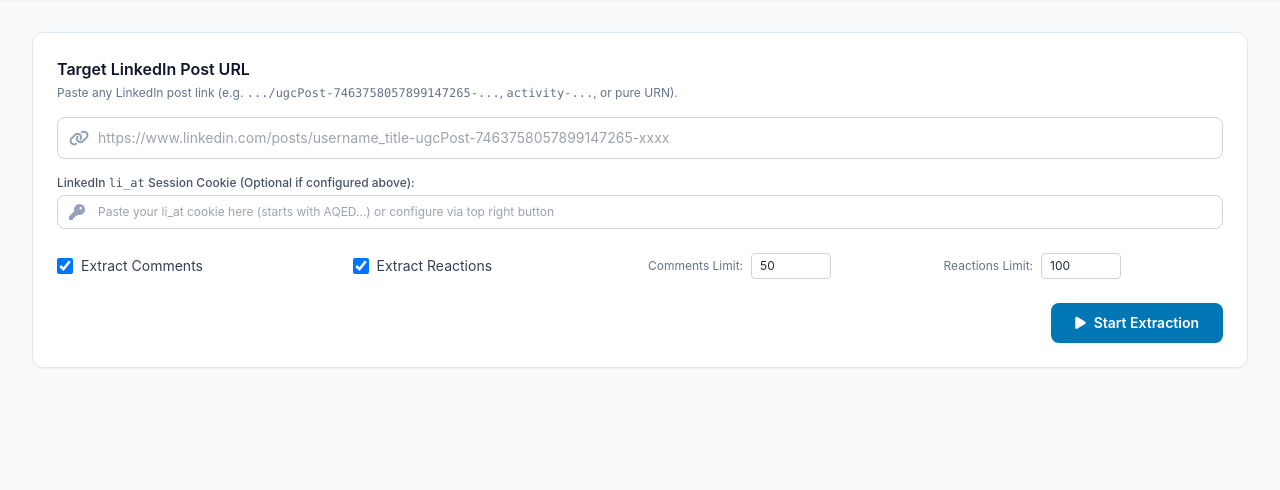
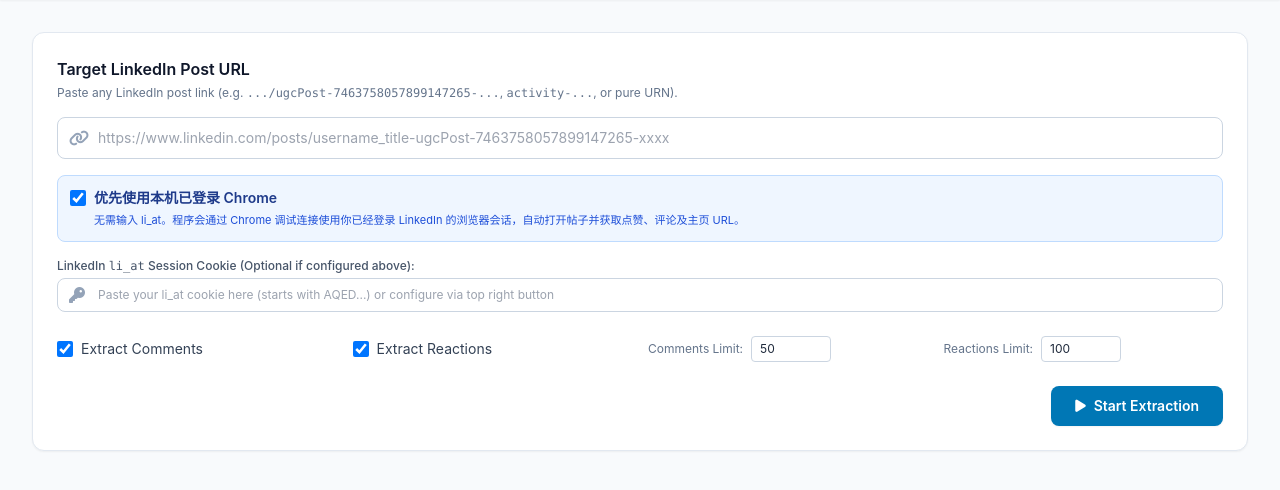
Before and after one commit to walterkelly128-boop/linkedin-post-extractor, a Python web app: template templates/index.html in a window 1280 px wide. Shown: the part 65-555 px from the top of the page. Run offline with Jinja, Linux system fonts and the light colour scheme; the template is opened without the code that fills it, so the values that code supplies are empty; some libraries are stand-ins or nearby versions.

Commit message:
Add local Chrome extraction mode

```diff
--- a/templates/index.html
+++ b/templates/index.html
@@ -63,6 +63,15 @@
               class="w-full pl-10 pr-4 py-2.5 text-sm border border-slate-300 rounded-lg focus:ring-2 focus:ring-blue-500 focus:border-blue-500 outline-none"
             />
           </div>
+        </div>
+
+        <!-- Local Chrome mode -->
+        <div class="p-3 bg-blue-50 border border-blue-200 rounded-lg">
+          <label class="flex items-center gap-2 text-sm font-semibold text-blue-900 cursor-pointer">
+            <input type="checkbox" id="useLocalChrome" checked class="w-4 h-4 text-blue-600 rounded border-blue-300 focus:ring-blue-500">
+            <span>优先使用本机已登录 Chrome</span>
+          </label>
+          <p class="text-[11px] text-blue-700 mt-1 ml-6">无需输入 li_at。程序会通过 Chrome 调试连接使用你已经登录 LinkedIn 的浏览器会话，自动打开帖子并获取点赞、评论及主页 URL。</p>
         </div>
 
         <!-- Optional Inline Cookie Input -->
@@ -464,7 +473,7 @@
       const notice = document.getElementById('executionNotice');
       btn.disabled = true;
       btn.innerHTML = `<i class="fa-solid fa-spinner fa-spin"></i><span>Extracting...</span>`;
-      notice.innerText = "Connecting to LinkedIn Voyager API...";
+      notice.innerText = document.getElementById('useLocalChrome').checked ? "Connecting to your logged-in Chrome..." : "Connecting to LinkedIn Voyager API...";
 
       try {
         const payload = {
@@ -474,6 +483,7 @@
           include_reactions: document.getElementById('extractReactions').checked,
           limit_comments: parseInt(document.getElementById('limitComments').value) || 50,
           limit_reactions: parseInt(document.getElementById('limitReactions').value) || 100,
+          use_local_chrome: document.getElementById('useLocalChrome').checked,
         };
 
         const res = await fetch('/api/extract', {
```
